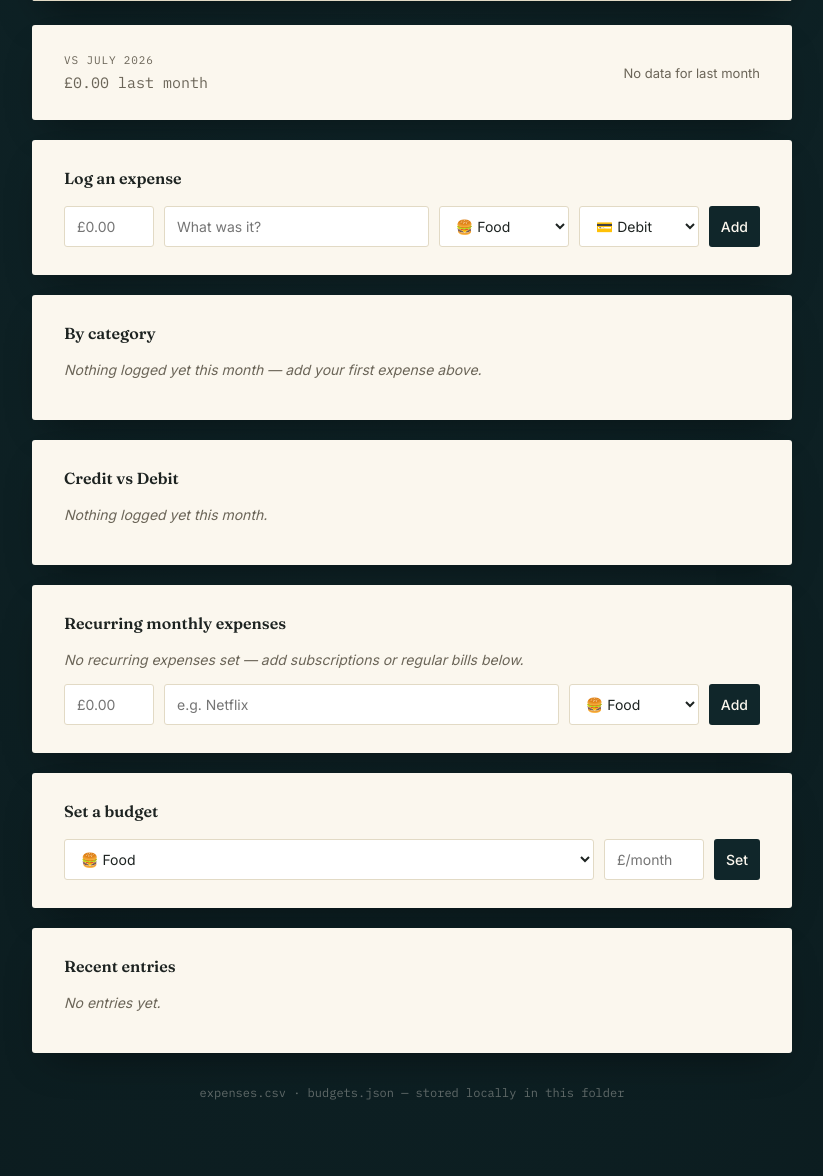
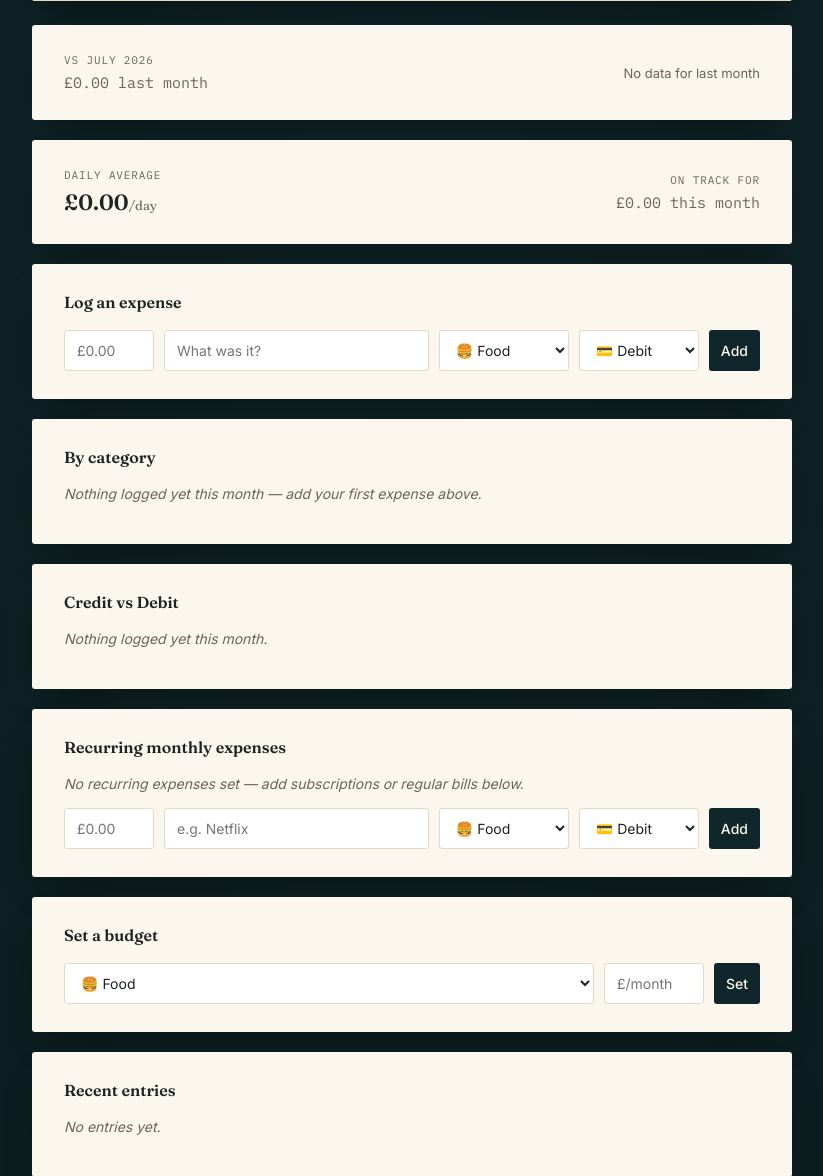
Before and after one commit to manoselvaks/expense-tracker, a Flask app: page / in a window 1280 px wide. Shown: the part 259-1435 px from the top of the page, without its empty margins (228-1051 px from the left). Run offline with Flask 3, Linux system fonts and the light colour scheme; the visitor is signed in with stand-in values (Sample User, id 1); data that the repository does not hold is empty; some libraries are stand-ins or nearby versions.

Commit message:
Add payment method to recurring expenses

```diff
--- a/app.py
+++ b/app.py
@@ -17,6 +17,7 @@ import csv
 import io
 import secrets
 import smtplib
+import calendar
 from email.mime.text import MIMEText
 from datetime import datetime, timedelta
 from functools import wraps
@@ -193,6 +194,8 @@ def init_db():
             UPDATE recurring_expenses SET currency = users.currency
             FROM users WHERE users.id = recurring_expenses.user_id AND recurring_expenses.currency IS NULL
         """)
+    if not column_exists(cur, "recurring_expenses", "payment_method"):
+        cur.execute("ALTER TABLE recurring_expenses ADD COLUMN payment_method TEXT NOT NULL DEFAULT 'debit'")
 
     conn.commit()
     cur.close()
@@ -643,7 +646,7 @@ def get_recurring(uid):
     conn = get_connection()
     cur = conn.cursor(cursor_factory=psycopg2.extras.RealDictCursor)
     cur.execute("""
-        SELECT r.id, r.category, r.amount, r.note FROM recurring_expenses r
+        SELECT r.id, r.category, r.amount, r.note, r.payment_method FROM recurring_expenses r
         JOIN users u ON u.id = r.user_id
         WHERE r.user_id = %s AND r.currency = u.currency
         ORDER BY r.id
@@ -654,13 +657,25 @@ def get_recurring(uid):
     return rows
 
 
-def add_recurring(uid, category, amount, note):
+def add_recurring(uid, category, amount, note, payment_method="debit"):
     currency = get_user_currency(uid)
     conn = get_connection()
     cur = conn.cursor()
     cur.execute(
-        "INSERT INTO recurring_expenses (category, amount, note, user_id, currency) VALUES (%s, %s, %s, %s, %s)",
-        (category, round(float(amount), 2), note, uid, currency)
+        "INSERT INTO recurring_expenses (category, amount, note, user_id, currency, payment_method) VALUES (%s, %s, %s, %s, %s, %s)",
+        (category, round(float(amount), 2), note, uid, currency, payment_method)
+    )
+    conn.commit()
+    cur.close()
+    conn.close()
+
+
+def update_recurring_payment_method(uid, recurring_id, payment_method):
+    conn = get_connection()
+    cur = conn.cursor()
+    cur.execute(
+        "UPDATE recurring_expenses SET payment_method = %s WHERE id = %s AND user_id = %s",
+        (payment_method, recurring_id, uid)
     )
     conn.commit()
     cur.close()
@@ -688,12 +703,12 @@ def ensure_recurring_logged(uid):
     conn = get_connection()
     cur = conn.cursor()
     cur.execute(
-        "SELECT id, category, amount, note FROM recurring_expenses WHERE user_id = %s AND currency = %s",
+        "SELECT id, category, amount, note, payment_method FROM recurring_expenses WHERE user_id = %s AND currency = %s",
         (uid, currency)
     )
     templates = cur.fetchall()
 
-    for rid, category, amount, note in templates:
+    for rid, category, amount, note, payment_method in templates:
         cur.execute("""
             SELECT 1 FROM expenses
             WHERE recurring_id = %s AND user_id = %s
@@ -703,8 +718,8 @@ def ensure_recurring_logged(uid):
 
         if not already_logged:
             cur.execute(
-                "INSERT INTO expenses (date, amount, category, note, recurring_id, user_id, currency) VALUES (%s, %s, %s, %s, %s, %s, %s)",
-                (datetime.now().date(), amount, category, note, rid, uid, currency)
+                "INSERT INTO expenses (date, amount, category, note, recurring_id, user_id, currency, payment_method) VALUES (%s, %s, %s, %s, %s, %s, %s, %s)",
+                (datetime.now().date(), amount, category, note, rid, uid, currency, payment_method)
             )
 
     conn.commit()
@@ -767,6 +782,11 @@ def home():
     else:
         month_change_pct = None
 
+    days_elapsed = datetime.now().day
+    daily_avg = total_all / days_elapsed if days_elapsed > 0 else 0
+    days_in_month = calendar.monthrange(datetime.now().year, datetime.now().month)[1]
+    projected_month_total = daily_avg * days_in_month
+
     return render_template(
         "index.html",
         total_all=total_all,
@@ -789,6 +809,8 @@ def home():
         all_budgets=[{"category": c, "amount": a} for c, a in budgets.items()],
         credit_total=credit_total,
         debit_total=debit_total,
+        daily_avg=daily_avg,
+        projected_month_total=projected_month_total,
     )
 
 
@@ -861,6 +883,16 @@ def recurring_add():
         category=request.form["category"],
         amount=request.form["amount"],
         note=request.form["note"],
+        payment_method=request.form.get("payment_method", "debit"),
+    )
+    return redirect(url_for("home"))
+
+
+@app.route("/recurring/update-payment/<int:recurring_id>", methods=["POST"])
+@login_required
+def recurring_update_payment(recurring_id):
+    update_recurring_payment_method(
+        current_user_id(), recurring_id, request.form["payment_method"]
     )
     return redirect(url_for("home"))
 
--- a/templates/index.html
+++ b/templates/index.html
@@ -369,6 +369,25 @@
     {% endif %}
   </div>
 
+  <div class="card" style="display:flex; justify-content:space-between; align-items:center; gap:16px;">
+    <div>
+      <div style="font-family:'IBM Plex Mono', monospace; font-size:11px; text-transform:uppercase; letter-spacing:0.08em; color:var(--text-mute); margin-bottom:6px;">
+        Daily average
+      </div>
+      <div style="font-family:'Fraunces', serif; font-size:22px; font-weight:600;">
+        {{ currency_symbol }}{{ "%.2f"|format(daily_avg) }}<span style="font-size:13px; font-weight:400; color:var(--text-mute);">/day</span>
+      </div>
+    </div>
+    <div style="text-align:right;">
+      <div style="font-family:'IBM Plex Mono', monospace; font-size:11px; text-transform:uppercase; letter-spacing:0.08em; color:var(--text-mute); margin-bottom:6px;">
+        On track for
+      </div>
+      <div style="font-family:'IBM Plex Mono', monospace; font-size:15px; color:var(--text-mute);">
+        {{ currency_symbol }}{{ "%.2f"|format(projected_month_total) }} this month
+      </div>
+    </div>
+  </div>
+
   <div class="card">
     <h2>Log an expense</h2>
     <form class="inline expense-form" action="/add" method="POST">
@@ -446,13 +465,19 @@
     <h2>Recurring monthly expenses</h2>
     {% if recurring %}
       {% for r in recurring %}
-      <div class="cat-row" style="display:flex; justify-content:space-between; align-items:center;">
+      <div class="cat-row" style="display:flex; justify-content:space-between; align-items:center; flex-wrap:wrap; gap:8px;">
         <div>
           <span class="cat-name">{{ r.note }}</span>
           <span style="color:var(--text-mute); font-size:12px; text-transform:capitalize;"> — {{ category_icons.get(r.category, '') }} {{ r.category }}</span>
         </div>
         <div style="display:flex; align-items:center; gap:10px;">
           <span class="cat-amount">{{ currency_symbol }}{{ "%.2f"|format(r.amount) }}</span>
+          <form action="/recurring/update-payment/{{ r.id }}" method="POST" style="margin:0;">
+            <select name="payment_method" onchange="this.form.submit()" style="width:auto; padding:5px 8px; font-size:12px;">
+              <option value="debit" {% if r.payment_method == 'debit' %}selected{% endif %}>💳 Debit</option>
+              <option value="credit" {% if r.payment_method == 'credit' %}selected{% endif %}>💰 Credit</option>
+            </select>
+          </form>
           <form action="/recurring/delete/{{ r.id }}" method="POST" id="recurring-delete-{{ r.id }}">
             <button type="button" onclick="showConfirmModal('recurring-delete-{{ r.id }}', 'Stop this recurring expense?')" style="background:none;color:var(--brick);border:none;padding:2px 6px;font-size:12px;box-shadow:none;">✕</button>
           </form>
@@ -462,13 +487,17 @@
     {% else %}
       <p class="empty-note">No recurring expenses set — add subscriptions or regular bills below.</p>
     {% endif %}
-    <form class="inline" action="/recurring/add" method="POST" style="margin-top:16px;">
+    <form class="inline expense-form" action="/recurring/add" method="POST" style="margin-top:16px;">
       <input type="number" step="0.01" name="amount" placeholder="{{ currency_symbol }}0.00" required>
       <input type="text" name="note" placeholder="e.g. Netflix" required>
       <select name="category" required>
         {% for c in categories %}
         <option value="{{ c }}">{{ category_icons.get(c, '') }} {{ c|capitalize }}</option>
         {% endfor %}
+      </select>
+      <select name="payment_method" required>
+        <option value="debit">💳 Debit</option>
+        <option value="credit">💰 Credit</option>
       </select>
       <button type="submit">Add</button>
     </form>
```
